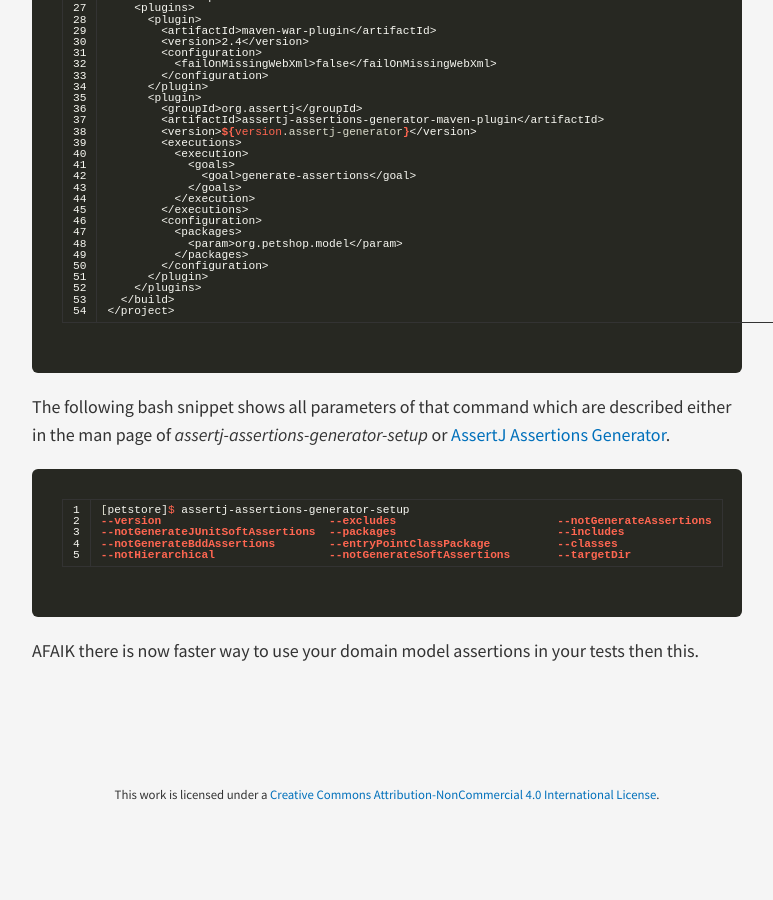
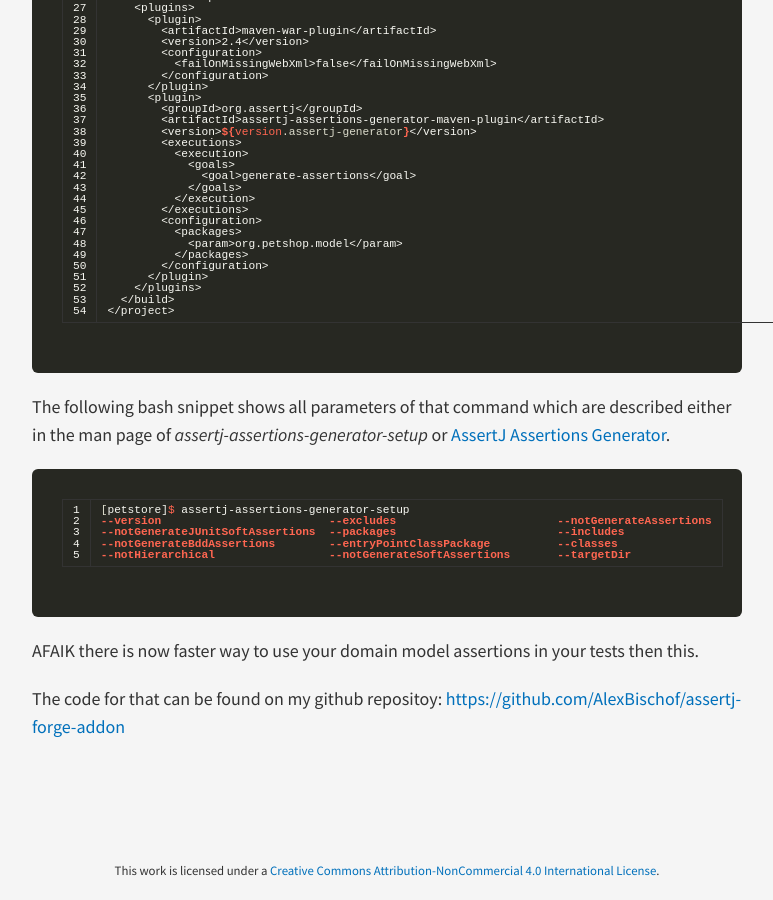
Before and after one commit to AlexBischof/AlexBischof.github.io, a Jekyll site: the page built from _posts/2015-05-25-How-To-Use-JBoss-Forge-AssertJ-Assertions-Generator.md, in a window 1280 px wide and 900 px high, scrolled down 1422 px. Shown: the whole window, without its empty margins (253-1026 px from the left). Built offline with Jekyll 4.4.1, drawn with Linux system fonts in a browser that asks for light colours; nearby versions of some CDN libraries; Markdown is read by kramdown in place of the engine named in the settings; comment, search, counter and statistics services are not loaded; before the commit the page ends 2246 px from its top, so only the background shows below that.

Commit message:
Added repository to the last article

```diff
--- a/_posts/2015-05-25-How-To-Use-JBoss-Forge-AssertJ-Assertions-Generator.md
+++ b/_posts/2015-05-25-How-To-Use-JBoss-Forge-AssertJ-Assertions-Generator.md
@@ -107,3 +107,5 @@ or [AssertJ Assertions Generator](http://joel-costigliola.github.io/assertj/asse
 {% endhighlight %}
 
 AFAIK there is now faster way to use your domain model assertions in your tests then this.
+
+The code for that can be found on my github repositoy: [https://github.com/AlexBischof/assertj-forge-addon](https://github.com/AlexBischof/assertj-forge-addon)
```
